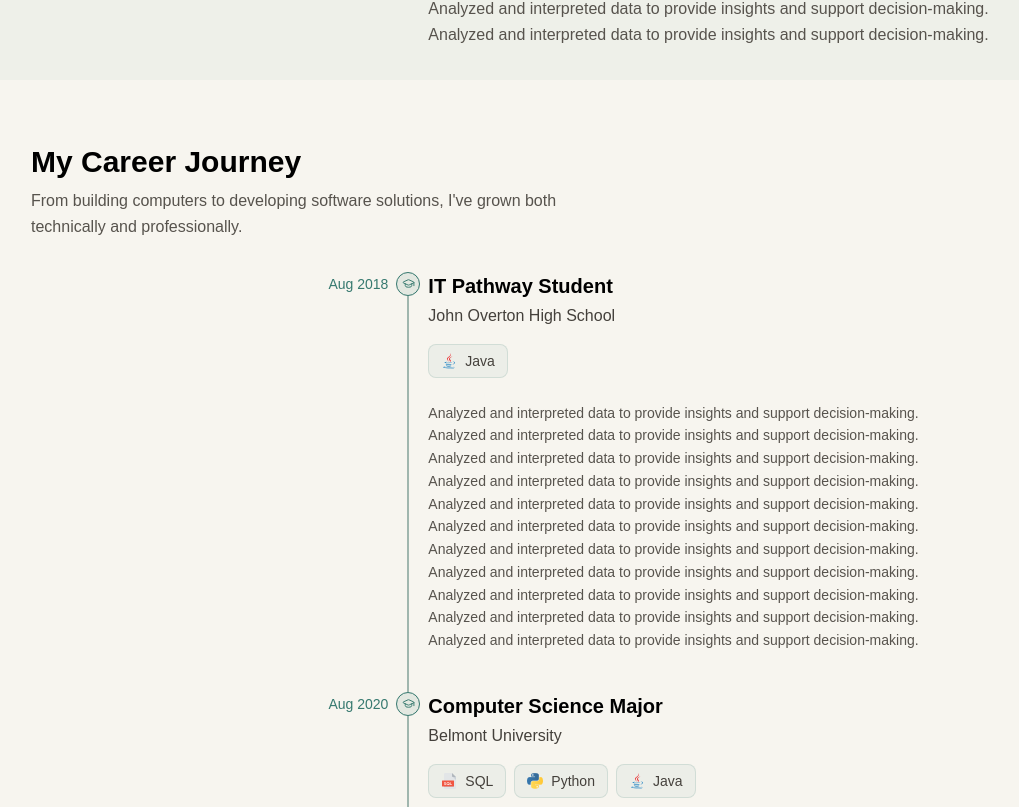
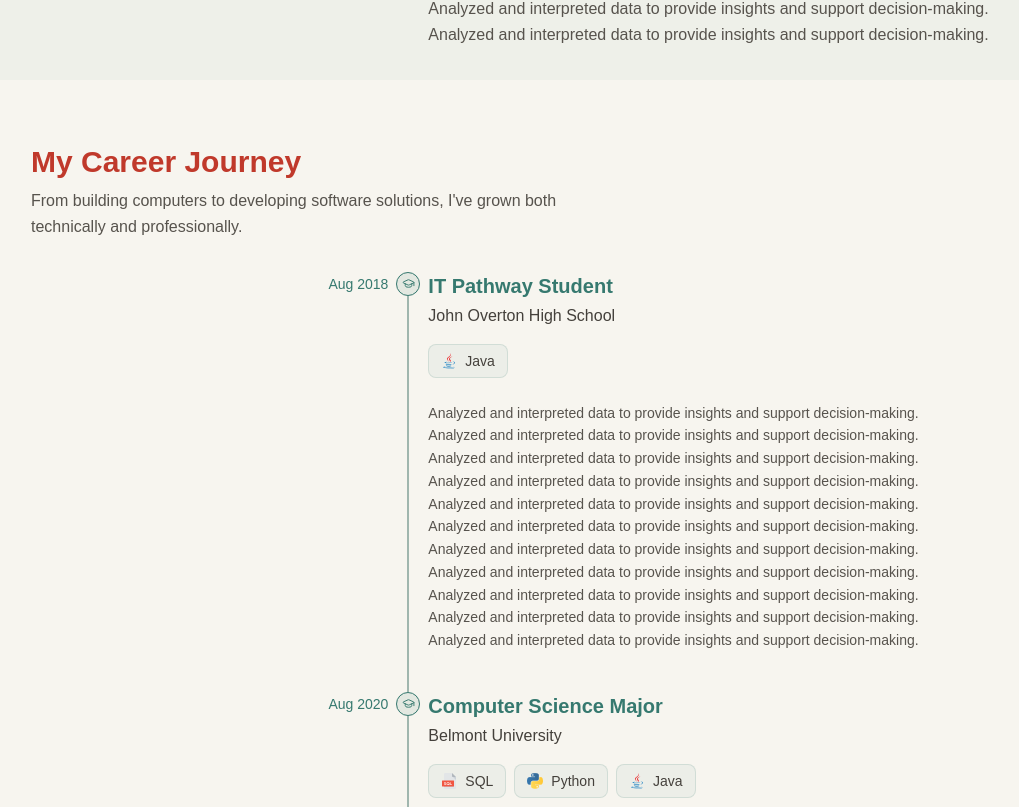
Before and after one commit to ryanctruong/personal-website, a React (Vite) app in the folder client/: page / in a window 1280 px wide. Shown: the part 2173-2980 px from the top of the page, without its empty margins (33-1052 px from the left). Built offline with nearby package versions, Linux system fonts and the light colour scheme; no server answers.

Commit message:
add color to career timeline

```diff
--- a/client/src/pages/Home/components/CareerTimeline/CareerTimeline.tsx
+++ b/client/src/pages/Home/components/CareerTimeline/CareerTimeline.tsx
@@ -57,7 +57,7 @@ const CareerMilestone = ({ milestone, isLast }: {
                         transition={{ duration: reduceMotion ? 0 : 0.36, ease: 'easeOut' }}
                         className="pointer-events-none absolute inset-y-0 -left-0.5 w-0.5 origin-top bg-[#E8412C]" />}
                     {isCurrent && <p className="mb-2 text-sm font-semibold text-[#A92E20]">Current role</p>}
-                    <h3 className="text-xl font-semibold">{title}</h3>
+                    <h3 style={{ color }} className="text-xl font-semibold">{title}</h3>
                     <p className="text-base font-medium text-stone-700">{subtitle}</p>
                     {techStack.length > 0 && (
                         <ul aria-label="Technologies" className="my-3 flex min-w-0 flex-wrap items-center gap-2">
@@ -81,7 +81,7 @@ const CareerMilestone = ({ milestone, isLast }: {
 const CareerTimeline = () => (
     <section id="timeline" aria-labelledby="career-heading" className="home-section py-8">
         <header className="mb-8 flex max-w-prose flex-col gap-2">
-            <h2 id="career-heading" className="text-3xl font-semibold">My Career Journey</h2>
+            <h2 id="career-heading" className="text-3xl font-semibold text-[#C0392B]">My Career Journey</h2>
             <p className="leading-relaxed text-stone-600">From building computers to developing software solutions, I've grown both technically and professionally.</p>
         </header>
         <ol className="flex flex-col">
```
